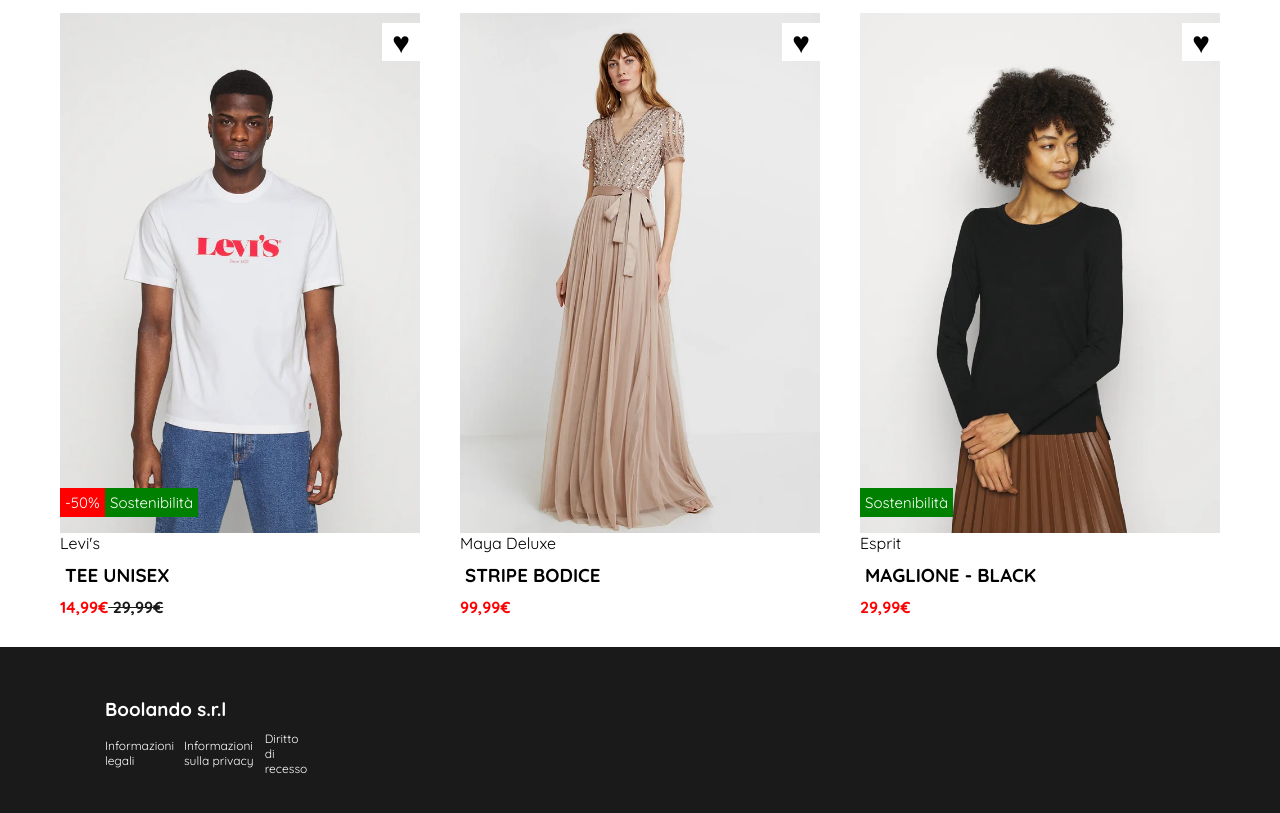
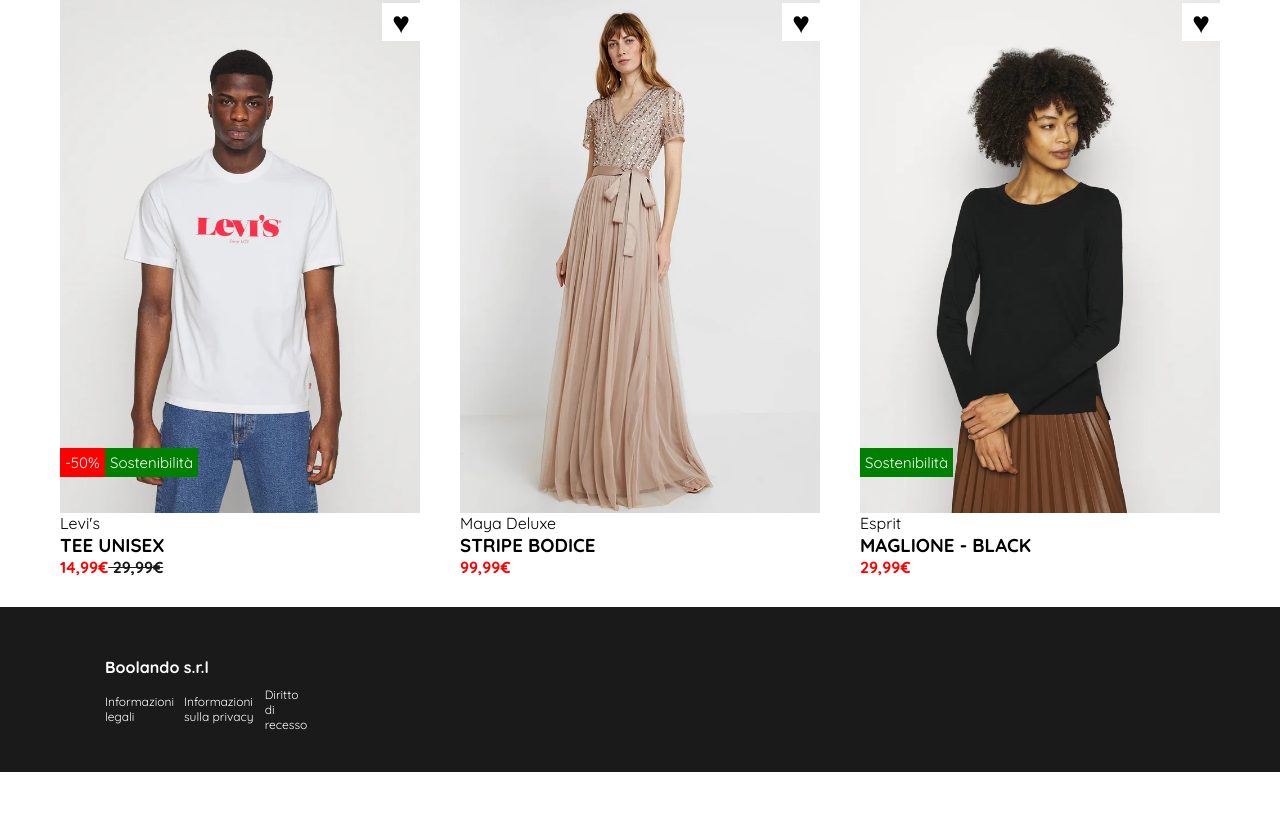
Before and after one commit to federicomanni97/html-css-boolando, a plain HTML site: page index.html in a window 1280 px wide. Shown: the part 741-1554 px from the top of the page. After the commit the page ends 1513 px from the top, so only its background shows below. Drawn offline with Linux system fonts and the light colour scheme.

Commit message:
boolando

```diff
--- a/css/style.css
+++ b/css/style.css
@@ -159,7 +159,7 @@
 
 }
 
-h3{
+h4{
    padding: 10px 5px;
 }
 
--- a/index.html
+++ b/index.html
@@ -101,7 +101,7 @@
 
     <footer class="d-flex flexstart">
         <div class="c-column leftside-footer">
-            <h3>Boolando s.r.l</h2>
+            <h4>Boolando s.r.l</h2>
             <ul class="d-flex footer-list">
                <li>Informazioni legali</li>
                <li>Informazioni sulla privacy</li>
```
